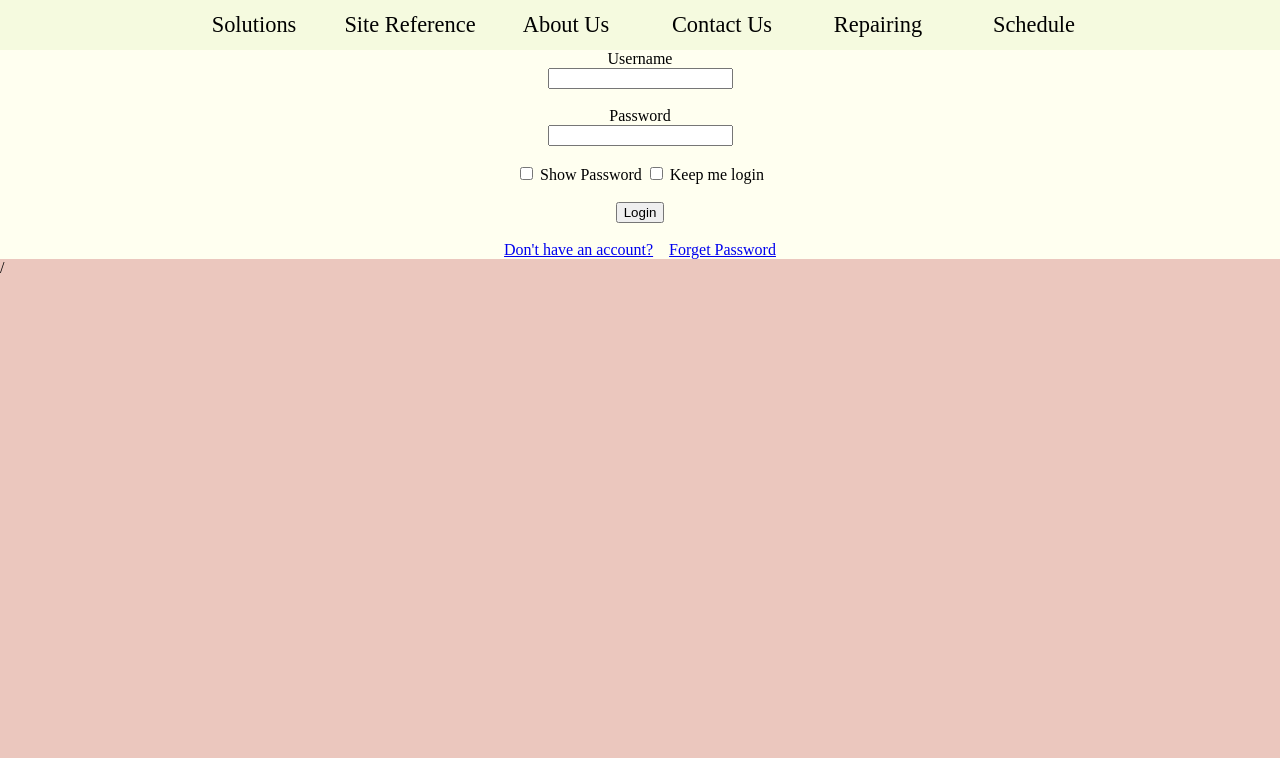
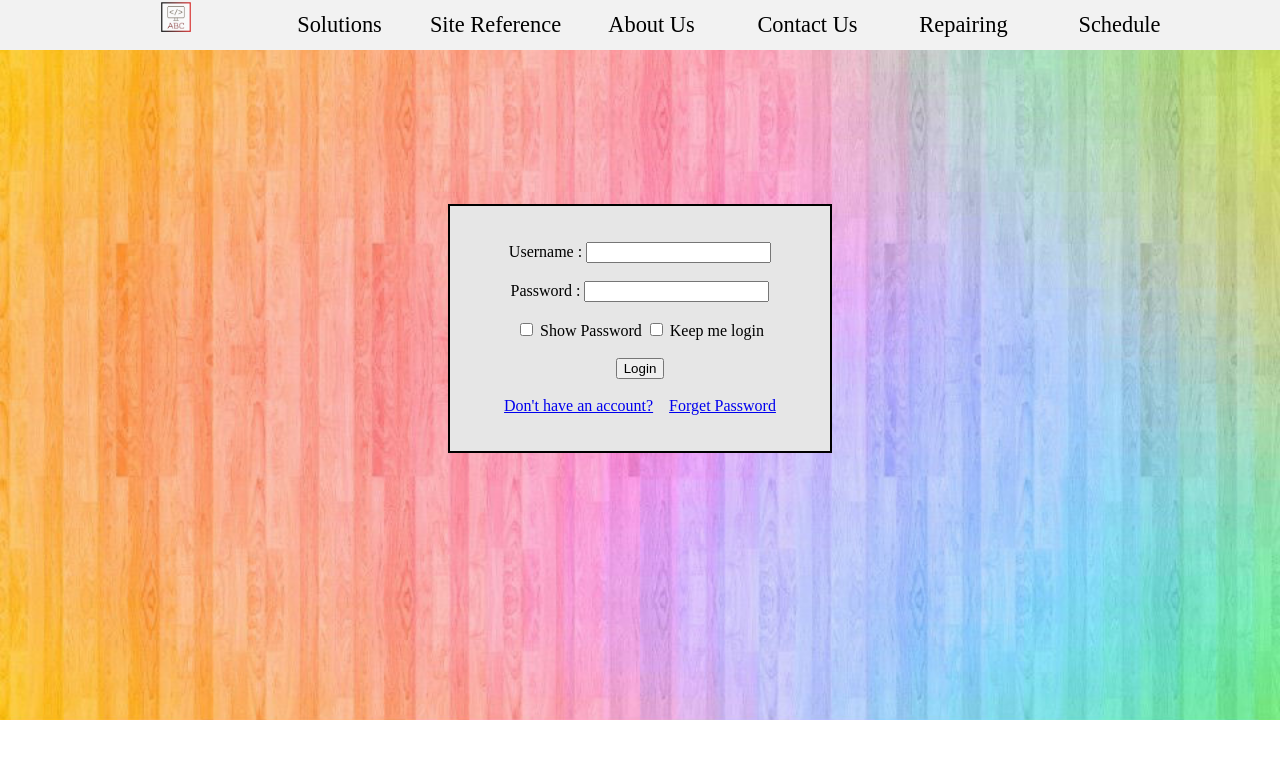
Before and after one commit to Kusuma-Aonsatit/CSM-Web, a plain HTML site: page login.html in a window 1280 px wide. Drawn offline with Linux system fonts and the light colour scheme.

Commit message:
insert background and layout
insert background and layout

```diff
--- a/login.html
+++ b/login.html
@@ -2,6 +2,7 @@
 <html>
     <head>
         <title>Login | Customer Relationship</title>
+	<meta name="viewport" content="width=device-width, initial-scale=1.0">
         <link rel = "stylesheet" type = "text/css" href = "login_style.css" >
     </head>
     <meta charset="UTF-8">
@@ -9,6 +10,9 @@
         <head>
             <div class="nav">
               <ul>
+                <li class="Menu"><a href="#">Menu</a></li>
+                    <ul>
+                    <li class="logo"><img  src="logo.jpg"></li>
                     <li class="Solutions"><a href="#">Solutions</a></li>
                     <li class="Site"><a href="#">Site Reference</a></li>
                     <li class="Abou"><a href="#">About Us</a>
@@ -21,13 +25,15 @@
                     <li class="Repairing"><a href="#">Repairing</a></li>
                     <li class="Schedule"><a href="#">Schedule</a></li>
                     </ul>
+              </ul>
             </div>
         </head>
 
         <div class="login">
-            <label>Username</label><br>
+            <br><br>
+	        <label>Username : </label>
             <input type="text" id="username" name="username"><br><br>
-            <label>Password</label><br>
+            <label>Password : </label>
             <input type="password" id="pwd" name="pwd"><br><br>
             <input type="checkbox" id="spwd" name="show password">
             <label>Show Password</label>
@@ -35,7 +41,7 @@
             <label>Keep me login</label><br><br>
             <input type="submit" name="btnSubmit" value="Login"><br><br>
             <a href="/GitHub/CSM-Web/sign_in.html">Don't have an account?</a> &nbsp;&nbsp;
-            <a href="/GitHub/CSM-Web/reset_password.html">Forget Password</a>
-        </div>/
+            <a href="/GitHub/CSM-Web/reset_password.html">Forget Password</a><br><br><br>
+        </div>
     </body>
 </html>
--- a/login_style.css
+++ b/login_style.css
@@ -1,21 +1,31 @@
 body {
   margin: 0;
   padding: 0;
-    background: #ebc7be;
+  background-image: url(background.jpg);
+  background-repeat: no-repeat;
+  background-size: 100%;
 }
 
 .nav ul{
   list-style: none;
-  background-color: #F5FADF;
+  background-color: #f2f2f2;
   text-align: center;
   padding: 0;
   margin: 0;
 }
 
+.nav img{
+  padding: 0;
+  margin: 0;
+  width: auto;
+  height: 30px;
+
+}
+
 .nav li{
   font-size: 1.2em;
   line-height: 40px;
-  text-align: left;
+  text-align: center;
 }
 
 .nav li li{
@@ -28,12 +38,24 @@ body {
   color: #000;
   display: block;
   padding-left: 15px;
-  border-bottom: 1px solid #888;
+  border-bottom: 1px solid #f2f2f2;
   transition: .3s;
 }
 
 .nav a:hover{
-  background-color: #005f5f;
+  background-color: #666666;
+}
+/* Sub Menu*/
+
+.nav li ul{
+  position: absolute;
+  display: none;
+  width: 150px;
+}
+
+.nav li:hover ul{
+  display: block;
+  background-color:#f2f2f2;
 }
 
 /* Style menu for Larger screens*/
@@ -60,6 +82,20 @@ body {
 .nav > ul > li > a{
   padding: 0;
 }
+.nav > ul > li:first-child{
+display: none;
+}
+
+.nav img{
+  padding: 0;
+  margin: 0;
+  width: auto;
+  height: 30px;
+  text-align: center;
+  content: center;
+  border-bottom: none;
+  font-size: 1em;
+}
 
 /* Sub Menu*/
 
@@ -72,12 +108,23 @@ body {
 .nav li:hover ul{
   display: block;
 }
+.nav li ul li{
+  display: block;
+}
+
 }
 
 /*Login Form*/
 
 .login{
-    background-color: ivory;
   text-align: center;
+}
 
+.login{
+  border: 2px solid black;
+  margin-top: 12%;
+  margin-bottom: 15%px;
+  margin-right: 35%;
+  margin-left: 35%;
+  background-color: #e6e6e6;
 }
```
Also changed, not shown: background.jpg (added), logo.jpg (added), logoblack.jpg (added). Lines whose indentation alone changed are shown as unchanged.
